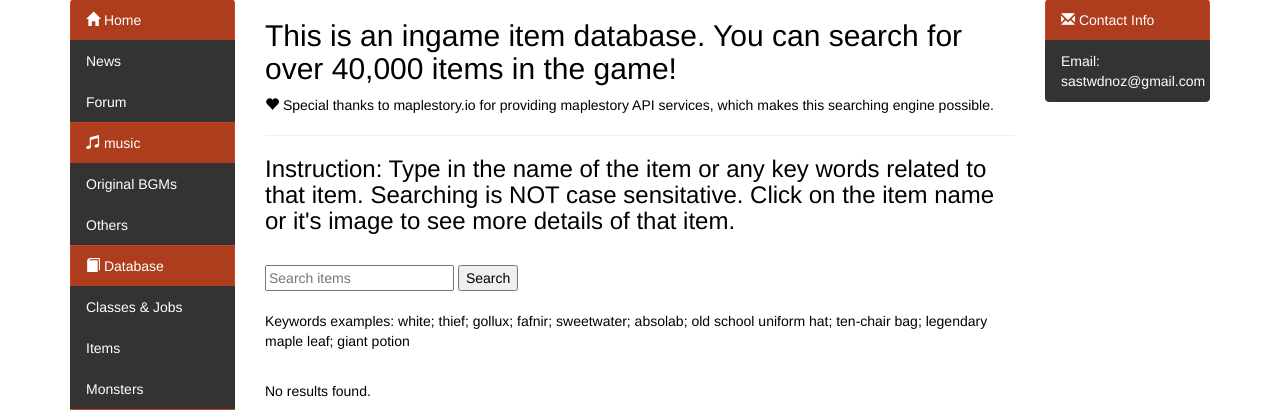
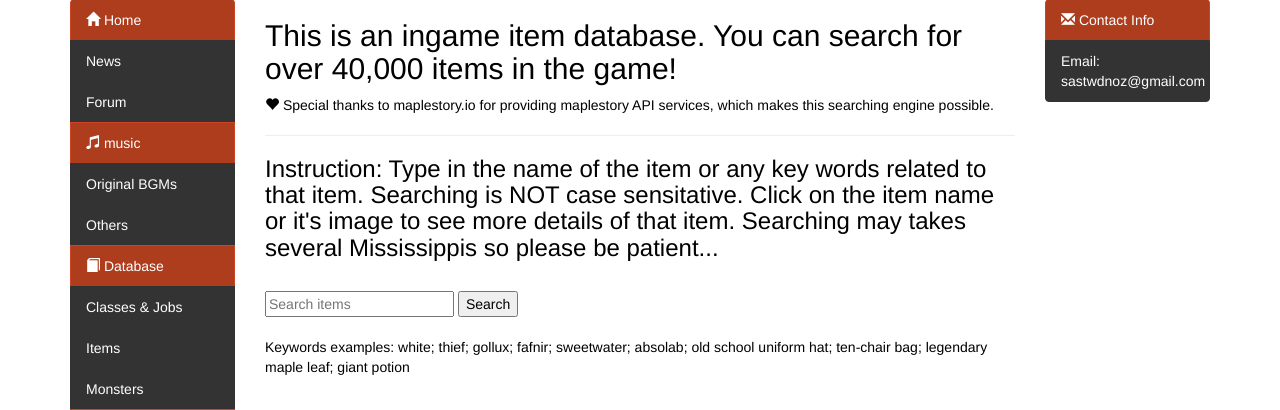
Before and after one commit to mnsnow/MsWebsite, a Django app: page /ingame_db/items in a window 1280 px wide. Shown: the part 210-620 px from the top of the page. Run offline with Django 3.2, Linux system fonts and the light colour scheme; some libraries are stand-ins or nearby versions.

Commit message:
add description on item page

```diff
--- a/ms_pages/templates/ms_pages/ingame_db_items.html
+++ b/ms_pages/templates/ms_pages/ingame_db_items.html
@@ -29,7 +29,9 @@
     Special thanks to maplestory.io for providing maplestory API services, which makes this searching engine possible.</p>
 </div>
 <hr>
-<h3>Instruction: Type in the name of the item or any key words related to that item. Searching is NOT case sensitative. Click on the item name or it's image to see more details of that item.</h3>
+<h3>Instruction: Type in the name of the item or any key words related to that item.
+  Searching is NOT case sensitative. Click on the item name or it's image to see more details of
+  that item. Searching may takes several Mississippis so please be patient... </h3>
 <br>
 <form action="" method="GET">
   <input type="text" name="q" value="" placeholder="Search items">
```
